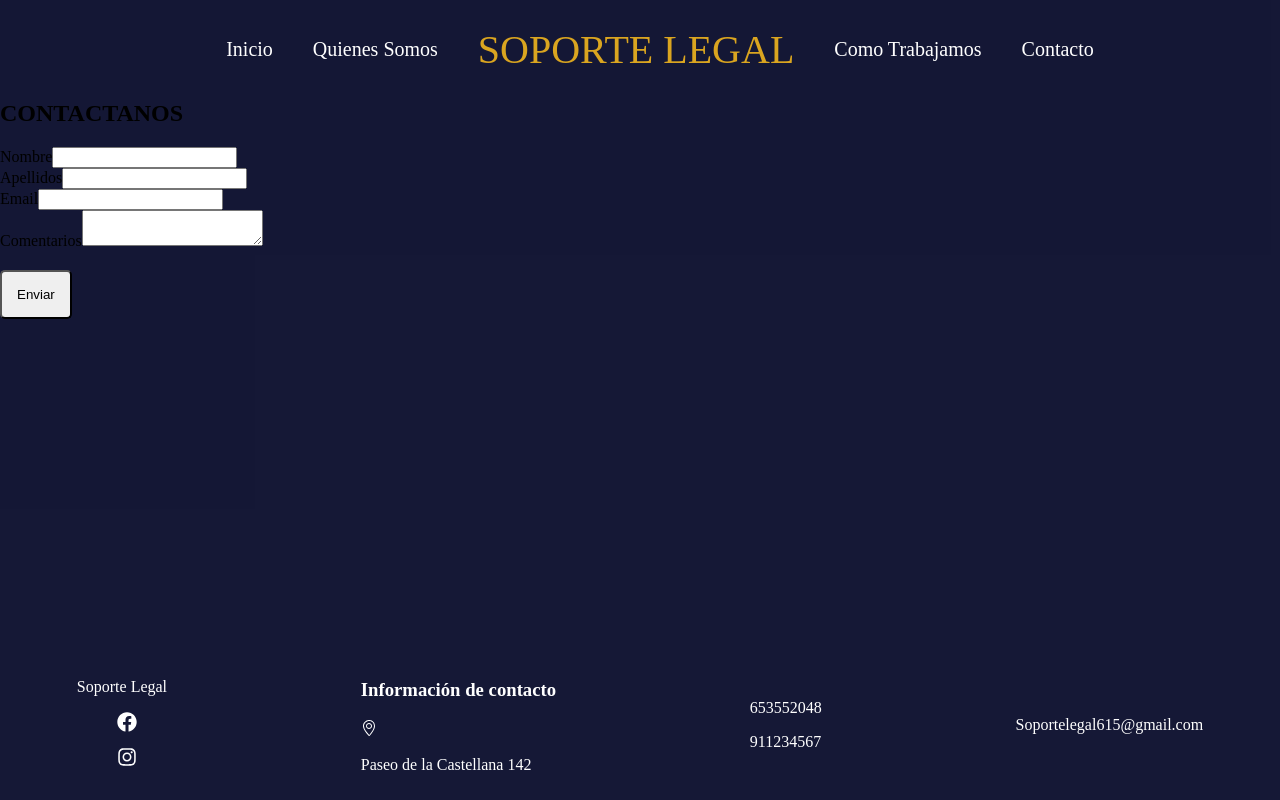
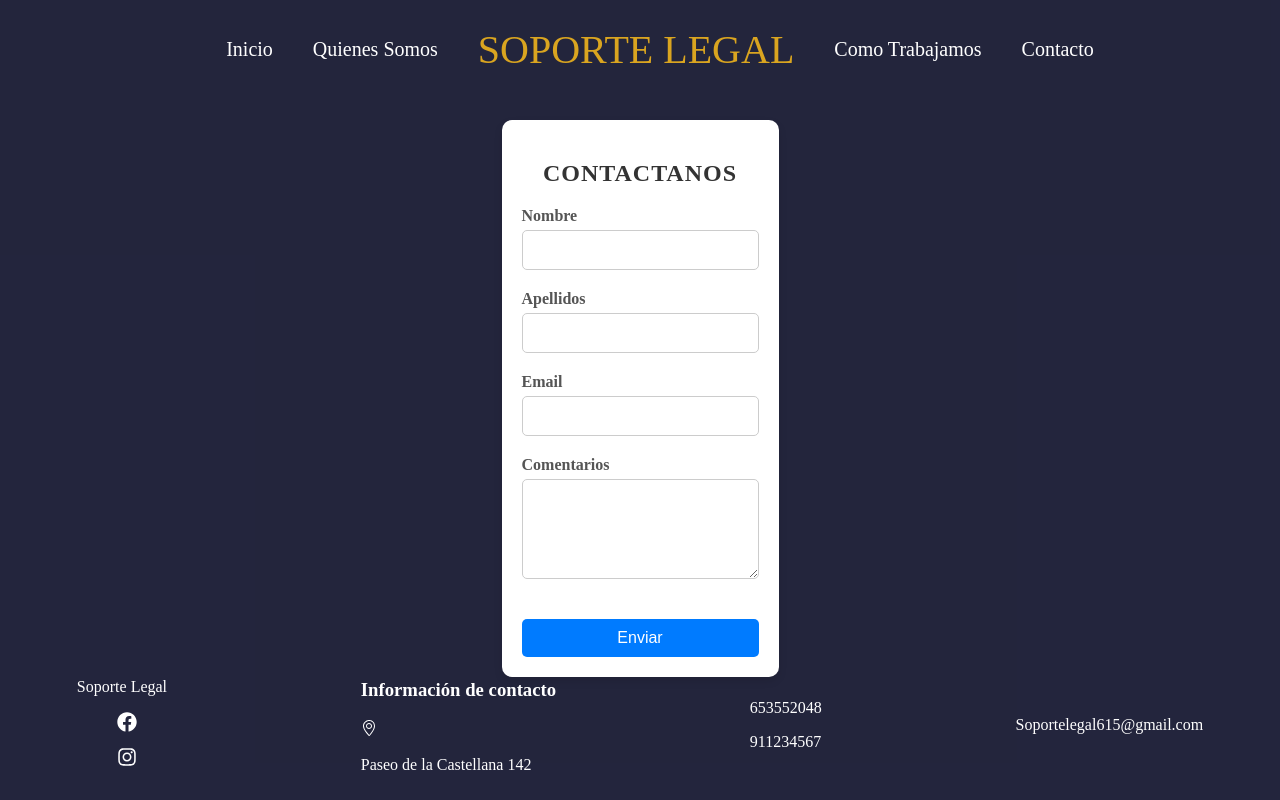
Before and after one commit to julian9805/Soporte_legal, a React (Vite) app in the folder Soporte_legal_front/: page /contact in a window 1280 px wide. Built offline with nearby package versions, Linux system fonts and the light colour scheme.

Commit message:
cambios estilo

```diff
--- a/Soporte_legal_front/src/components/pages/About/About.jsx
+++ b/Soporte_legal_front/src/components/pages/About/About.jsx
@@ -1,5 +1,6 @@
 import Footer from "../Footer";
 import Header from "../Header";
+import "./About.scss";
 
 
 function About(){
@@ -7,7 +8,7 @@ function About(){
     return(
         <>
             <Header/>
-            <section>
+            <section className="about-container">
                 <h2>Quienes somos</h2>
                 <p>
                     Somos una oficina de asistencia jurídica para abogados y que, a su vez, ofrecemos el servicio a todos nuestros clientes con problemas en casos que requieran un abogado, poder escuchar su caso y anexarle al mejor profesional.  Si buscas una asesoría jurídica estas a un clic de solucionar tus asuntos legales; estamos preparados y manejamos una amplia gama de servicios jurídicos de alto nivel.
--- /dev/null
+++ b/Soporte_legal_front/src/components/pages/About/About.scss
@@ -0,0 +1,30 @@
+/* About.scss */
+
+
+
+.about-container {
+    padding: 40px;
+    max-width: 800px;
+    margin: 40px auto;
+    background-color: #ffffff;
+    border-radius: 10px;
+    box-shadow: 0 4px 8px rgba(0, 0, 0, 0.1);
+}
+
+.about-container h2 {
+    text-align: center;
+    color: #007bff;
+    margin-bottom: 20px;
+    font-size: 28px;
+    letter-spacing: 1px;
+}
+
+.about-container p {
+    margin-bottom: 20px;
+    font-size: 18px;
+    text-align: justify;
+}
+
+.about-container p:last-child {
+    margin-bottom: 0;
+}
--- a/Soporte_legal_front/src/components/pages/Contact/Contact.jsx
+++ b/Soporte_legal_front/src/components/pages/Contact/Contact.jsx
@@ -1,5 +1,6 @@
 import Footer from "../Footer";
 import Header from "../Header";
+import "./Contact.scss";
 
 
 function Contact(){
@@ -8,7 +9,7 @@ function Contact(){
     return(
         <>
             <Header/>
-            <section>
+            <section className="contact-container">
                 <div>
                     <h2>CONTACTANOS</h2>
                 </div>
--- /dev/null
+++ b/Soporte_legal_front/src/components/pages/Contact/Contact.scss
@@ -0,0 +1,68 @@
+
+/* Contact.scss */
+
+
+
+.contact-container {
+    padding: 20px;
+    max-width: 600px;
+    margin: 40px auto;
+    background-color: #ffffff;
+    border-radius: 10px;
+    box-shadow: 0 4px 8px rgba(0, 0, 0, 0.1);
+}
+
+.contact-container div h2 {
+    text-align: center;
+    color: #333;
+    margin-bottom: 20px;
+    font-size: 24px;
+    letter-spacing: 1px;
+}
+
+form {
+    display: flex;
+    flex-direction: column;
+    gap: 20px;
+}
+
+.form-info {
+    display: flex;
+    flex-direction: column;
+    gap: 5px;
+}
+
+label {
+    font-weight: bold;
+    color: #555;
+}
+
+input[type="text"],
+input[type="email"],
+textarea {
+    padding: 10px;
+    border: 1px solid #ccc;
+    border-radius: 5px;
+    font-size: 16px;
+    width: 100%;
+    box-sizing: border-box;
+}
+
+textarea {
+    height: 100px;
+}
+
+.form-btn {
+    padding: 10px;
+    border: none;
+    border-radius: 5px;
+    background-color: #007bff;
+    color: white;
+    font-size: 16px;
+    cursor: pointer;
+    transition: background-color 0.3s;
+}
+
+.form-btn:hover {
+    background-color: #0056b3;
+}
--- a/Soporte_legal_front/src/components/pages/Home/Home.jsx
+++ b/Soporte_legal_front/src/components/pages/Home/Home.jsx
@@ -1,6 +1,7 @@
 import { Link } from "react-router-dom";
 import Footer from "../Footer";
 import Header from "../Header";
+import "./Home.scss";
 
 function Home(){
 
@@ -10,11 +11,12 @@ function Home(){
         <section className="home-container">
             <div className="title-home">
                 <h1>DECUBRE Y CONOCE COMO TRABAJAMOS</h1>
-                <img className="image-home" src="../../../../public/images/balanza-1.jpg"/>
-                <Link to={"/contact"}>
-                    <button>Contactanos</button>
-                </Link>
-             </div>
+            </div>
+            <img className="image-home" src="../../../../public/images/logo.png"/>
+            <Link to={"/contact"}>
+                <button>Contactanos</button>
+            </Link>
+
         </section>
         <Footer/>
         </>
--- /dev/null
+++ b/Soporte_legal_front/src/components/pages/Home/Home.scss
@@ -0,0 +1,44 @@
+// /* Home.css */
+
+
+// .home-container {
+//     display: flex;
+//     flex-direction: column;
+//     justify-content: center;
+//     align-items: center;
+//     height: 100vh; /* Establece la altura del contenedor al 100% del viewport */
+//     background-color: #f4f4f9;
+// }
+
+// .title-home {
+//     text-align: center;
+// }
+
+// .title-home h1 {
+//     font-size: 36px;
+//     margin-bottom: 20px;
+// }
+
+// .image-home {
+//     width: 200px; /* Ajusta el ancho de la imagen según sea necesario */
+//     margin-bottom: 20px;
+// }
+
+// .button-container {
+//     margin-top: 20px;
+// }
+
+// button {
+//     padding: 10px 20px;
+//     border: none;
+//     border-radius: 5px;
+//     background-color: #007bff;
+//     color: white;
+//     font-size: 18px;
+//     cursor: pointer;
+//     transition: background-color 0.3s;
+// }
+
+// button:hover {
+//     background-color: #0056b3;
+// }
--- a/Soporte_legal_front/src/components/pages/Work/Work.jsx
+++ b/Soporte_legal_front/src/components/pages/Work/Work.jsx
@@ -1,5 +1,6 @@
 import Footer from "../Footer";
 import Header from "../Header";
+import "./Work.scss";
 
 
 function Work(){
--- /dev/null
+++ b/Soporte_legal_front/src/components/pages/Work/Work.scss
@@ -0,0 +1,40 @@
+/* Work.scss */
+
+
+
+.work-container {
+    padding: 40px;
+    max-width: 800px;
+    margin: 40px auto;
+    background-color: #ffffff;
+    border-radius: 10px;
+    box-shadow: 0 4px 8px rgba(0, 0, 0, 0.1);
+}
+
+.work-title {
+    text-align: center;
+    margin-bottom: 20px;
+}
+
+.work-title h3 {
+    color: #007bff;
+    font-size: 24px;
+}
+
+.work-list {
+    display: flex;
+    flex-direction: column;
+    gap: 20px;
+}
+
+.work-list p {
+    font-weight: bold;
+    color: #333;
+    font-size: 20px;
+}
+
+.work-list span {
+    color: #555;
+    font-size: 16px;
+    margin-left: 20px;
+}
--- a/Soporte_legal_front/src/css/index.css
+++ b/Soporte_legal_front/src/css/index.css
@@ -8,7 +8,7 @@ body, html {
   padding: 0;
   width: 100%;
   height: 100%;
-  background-color: #101332db; /* Color de fondo global */
+  background-color: #1f2139db; /* Color de fondo global */
 }
 
 #root {
@@ -17,7 +17,7 @@ body, html {
   height: 100%;
 }
 
-header, footer, main {
+header, footer {
   background-color: #101332db; /* Color de fondo consistente */
   color: white; /* Ajuste de color de texto para mejor contraste */
 }
@@ -48,6 +48,7 @@ li {
 .title-header {
   font-size: 40px;
   color: goldenrod;
+  cursor: default;
 }
 
 /* main/home */
@@ -59,24 +60,28 @@ li {
   flex-grow: 1; /* Hace que el main ocupe el espacio restante */
   padding: 20px;
   text-align: center;
+  margin-bottom: 350px;
 }
 
 .image-home{
   width: 300px;
   height: auto;
   margin-top: 20px;
+  background-color: transparent;
 }
 
 .title-home h1 {
   font-size: 35px;
   margin-top: 230px;
   color: goldenrod;
+  cursor: default;
 }
 
 button {
   padding: 15px;
   margin-top: 20px;
   border-radius: 5px;
+  cursor: pointer;
 }
 
 /* footer */
@@ -91,6 +96,7 @@ button {
   bottom: 0;
   left: 0;
   position: fixed;
+  cursor: default;
 }
 
 .footer-icons .social-icon {
```
Also changed, not shown: Soporte_legal_front/public/images/logo.png (added).
